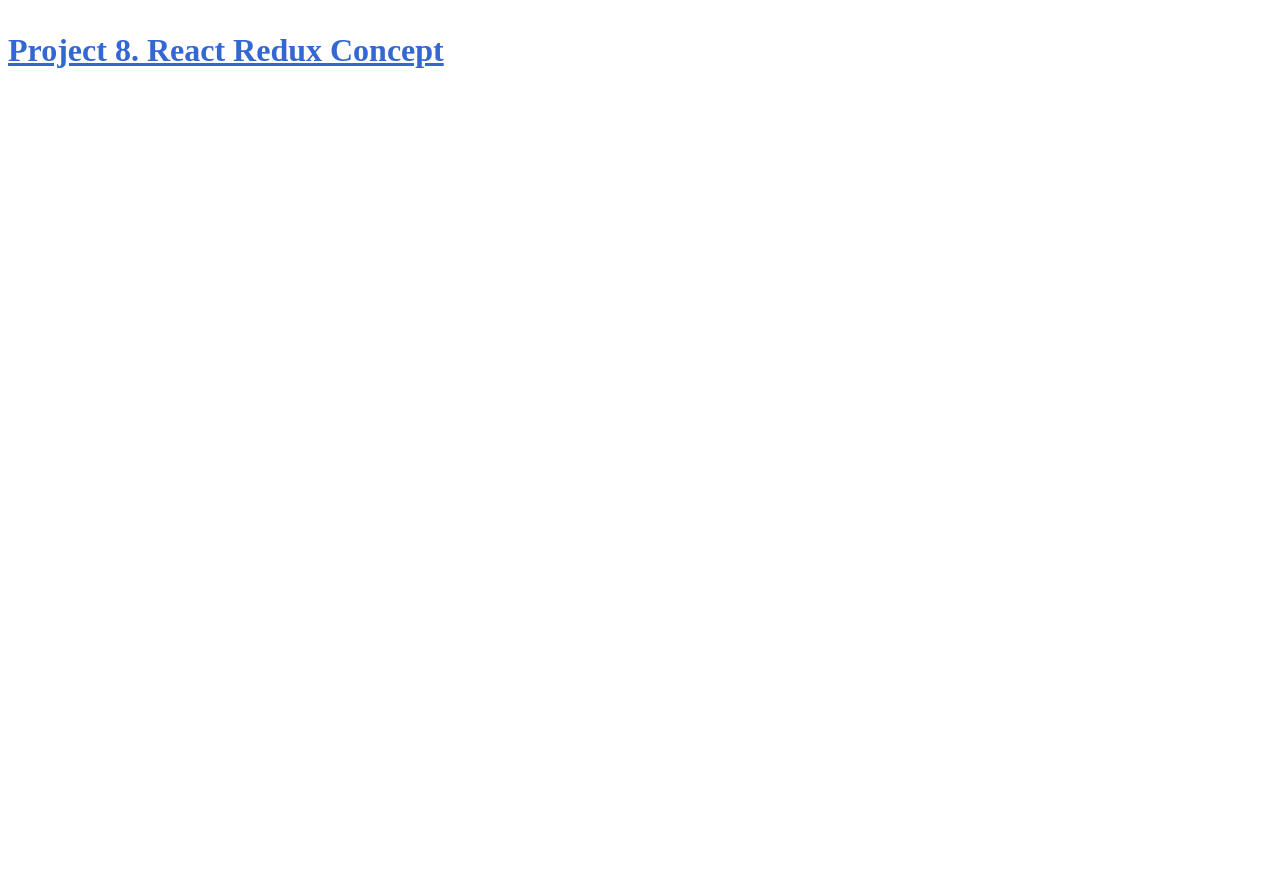
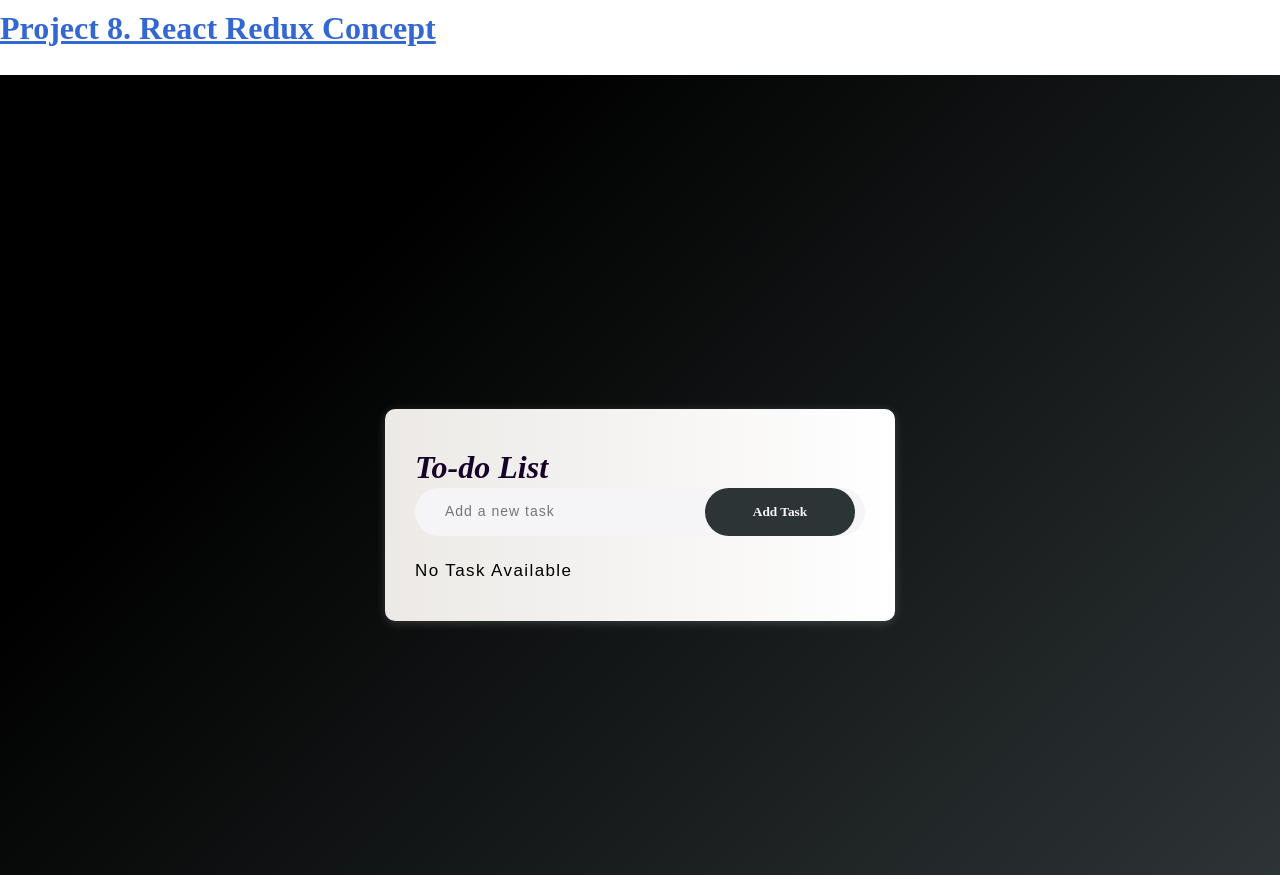
Before and after one commit to Yogesh-K-Matkar/react_concept_react_app, a React (Vite) app: page /contact in a window 1280 px wide. Before the commit the page ends 800 px from the top, so only its background shows below. Built offline with nearby package versions, Linux system fonts and the light colour scheme.

Commit message:
update in React Redux project

```diff
--- a/package.json
+++ b/package.json
@@ -10,6 +10,7 @@
     "preview": "vite preview"
   },
   "dependencies": {
+    "@redux-devtools/extension": "^3.3.0",
     "@tailwindcss/vite": "^4.1.12",
     "@tanstack/react-query": "^5.85.6",
     "@tanstack/react-query-devtools": "^5.85.6",
--- a/src/ReactReduxApp.jsx
+++ b/src/ReactReduxApp.jsx
@@ -3,9 +3,11 @@
 import ReactRedux from "./components/projects/ReactRedux/pages/ReactRedux";
 
 const ReactReduxApp = () => {
-  <Provider store={taskStore}>
-    <ReactRedux />
-  </Provider>;
+  return (
+    <Provider store={taskStore}>
+      <ReactRedux />
+    </Provider>
+  );
 };
 
 export default ReactReduxApp;
--- a/src/ReactReduxIndex.css
+++ b/src/ReactReduxIndex.css
@@ -0,0 +1,141 @@
+* {
+ margin:0;
+ padding:0;
+ }
+
+html
+{
+ font-size: 62.5%;
+ font-family: 'Urbanist', sans-serif;
+}
+
+body {
+ font-size: 1.6rem;
+}
+
+p,
+li,
+input
+{
+ font-size: 1.7rem;
+ letter-spacing: 0.14rem;
+}
+
+::placeholder{
+ font-family: 'Urbanist', sans-serif;
+ font-size: 1.4rem;
+letter-spacing: 0.1rem;}
+
+button,h1{font-family: 'Montserrat';}
+
+/* Background setup */
+.todo-container {
+ display: flex;
+ justify-content: center;
+ align-items: center;
+ min-height: 100vh;
+ width: 100%;
+ /* background: linear-gradient(135deg, #0f0f0f, #1a1a1a); */
+ background-color: #2d3436;
+ background-image: linear-gradient(315deg, #2d3436 0%, #000000 74%);
+
+}
+
+/* Card container */
+.todo-app {
+ width: 100%;
+ max-width: 45rem;
+ margin:10rem auto 2rem;
+ padding: 4rem 3rem;
+ border-radius: 1rem;
+ background:linear-gradient(to right,#ece9e6,#ffffff );
+ box-shadow: rgba(225,225, 225, 0.2) 0rem 0.2rem 1rem;
+ -webkit-border-radius: 1rem;
+ -moz-border-radius: 1rem;
+ -ms-border-radius: 1rem;
+ -o-border-radius: 1rem;
+}
+
+/* Heading */
+.todo-app h1 {
+ color: #16032a;
+ display: flex;
+ align-items: center;
+ margin-bottom: 2px;
+}
+
+.todo-app i{
+margin-right:1rem;
+}
+/* Input and Button container */
+/* Container for input and button aligned in one line */
+.row {
+ display: flex;
+ /*space between input and button*/
+ align-items: center;
+ justify-content: space-between;
+ border-radius:3rem ;
+ padding-left:2rem;
+ margin-bottom: 2.5rem;
+ background-color: #f5f5f7;
+}
+
+/* Input field */
+input {
+  flex: 1;
+  border: none;
+  outline: none;
+  background-color: transparent;
+  padding: 1rem;
+  font-family: 'Urbanist', sans-serif;
+  width: 25rem;
+}
+
+
+
+/* Button */
+button {
+ border: none;
+ outline: none;
+ width: 15rem;
+ padding: 1.6rem 5px;
+ background-color: #2d3436;
+ color: #f5f7f8;
+ font-weight: 800;
+ border-radius: 4rem;
+ cursor: pointer;
+ -webkit-border-radius: 4rem;
+ -moz-border-radius: 4rem;
+ -ms-border-radius: 4rem;
+ -o-border-radius: 4rem;
+}
+
+ul li{
+ list-style: square;
+ padding: 1rem 8rem 1rem 5rem;
+ user-select: none;
+ cursor: pointer;
+ position: relative;
+ display: flex;
+ align-items: center;
+ justify-content: space-between;
+ /* background-color: rgb(151,151,151); */
+ gap: 1.2rem;
+}
+
+.row button:hover {
+ background: #444;
+}
+
+ul li:hover{
+ background-color: rgb(234,2,2,0.1);
+}
+
+ul li .icon-style{
+ color:red;
+}
+
+ul li.checked{
+ color: #5555;
+ text-decoration: line-through;
+}
--- a/src/components/projects/ReactRedux/components/UI/Todo.jsx
+++ b/src/components/projects/ReactRedux/components/UI/Todo.jsx
@@ -1,92 +1,76 @@
-//import { MdDeleteForever } from "react-icons/md";
-//import { useStore } from "react-redux";
+import { useState } from "react";
+import { MdDeleteForever } from "react-icons/md";
+import { addTask, deleteTask } from "../../store/action";
+
+import { useDispatch, useSelector } from "react-redux";
 
 const Todo = () => {
+  const [newTask, setNewTask] = useState("");
+
+  const tasks = useSelector((store) => store.tasks);
+
+  console.log("State as Task from Store:-", tasks);
+
+  const dispatch = useDispatch();
+
+  const handleSubmitNewTask = (e) => {
+    e.preventDefault();
+
+    dispatch(addTask({ name: newTask }));
+
+    return setNewTask("");
+  };
+
+  const handleTaskDelete = (e, index) => {
+    e.preventDefault();
+    console.log("Index:-", index);
+
+    dispatch(deleteTask({ index: index }));
+
+    return setNewTask("");
+  };
+
   return (
-    <div className="container">
+    <div className="todo-container">
       <div className="todo-app">
         <h1>
-          <i className="fa-regular fa-pen-to-square"></i>To-do List:
+          <i className="fa-regular fa-pen-to-square">To-do List</i>
         </h1>
         <div className="row">
-          <form>
-            <input type="text" id="input-box" placeholder="Add a new task" />
-            <button type="submit">Add</button>
+          <form onSubmit={(e) => handleSubmitNewTask(e)}>
+            <input
+              type="text"
+              id="input-box"
+              placeholder="Add a new task"
+              required
+              value={newTask}
+              onChange={(e) => setNewTask(e.target.value)}
+            />
+            <button type="submit">Add Task</button>
           </form>
         </div>
-        <ul id="list-container"></ul>
+        <ul id="list-container">
+          {tasks.length === 0 ? (
+            <p>No Task Available</p>
+          ) : (
+            tasks?.map((task, index) => (
+              <li key={index}>
+                <p>
+                  {index}: {task}
+                </p>
+                <div>
+                  <MdDeleteForever
+                    className="icon-style"
+                    onClick={(e) => handleTaskDelete(e, index)}
+                  />
+                </div>
+              </li>
+            ))
+          )}
+        </ul>
       </div>
     </div>
   );
-
-  // const taskStore = useStore();
-
-  // console.log("Current Task:-", taskStore.getState());
-
-  // //Action Creator
-  // const addTask = (TaskPayload) => {
-  //   return {
-  //     type: "task/add",
-  //     payload: { taskDetails: TaskPayload },
-  //   };
-
-  //   //console.log("Added Task:-", taskStore.getState());
-  // };
-  // const deleteTask = (TaskPayload) => {
-  //   return {
-  //     type: "task/delete",
-  //     payload: { taskDetails: TaskPayload },
-  //   };
-
-  //   //console.log("Deleted Task:-", taskStore.getState());
-  // };
-
-  // //
-
-  // return (
-  //   <>
-  //     <h1>Content:-</h1>
-  //     <button
-  //       value="add"
-  //       // onClick={() =>
-  //       //   taskStore.dispatch({
-  //       //     type: "task/add",
-  //       //     payload: { formName: "Task", taskDetails: { name: "Task Add-1" } },
-  //       //   })
-  //       // }
-
-  //       onClick={() => taskStore.dispatch(addTask({ name: "Task Add-1" }))}
-  //     >
-  //       Add Task1
-  //     </button>
-  //     <button
-  //       value="add"
-  //       // onClick={() =>
-  //       //   taskStore.dispatch({
-  //       //     type: "task/add",
-  //       //     payload: { formName: "Task", taskDetails: { name: "Task Add-2" } },
-  //       //   })
-  //       // }
-
-  //       onClick={() => taskStore.dispatch(addTask({ name: "Task Add-2" }))}
-  //     >
-  //       Add Task2
-  //     </button>
-  //     <button
-  //       value="delete"
-  //       // onClick={() =>
-  //       //   taskStore.dispatch({
-  //       //     type: "task/delete",
-  //       //     payload: { formName: "Task", taskDetails: { name: "Task Add-1" } },
-  //       //   })
-  //       // }
-
-  //       onClick={() => taskStore.dispatch(deleteTask({ name: "Task Add-1" }))}
-  //     >
-  //       <MdDeleteForever style={{ color: "red" }} />
-  //     </button>
-  //   </>
-  // );
 };
 
 export default Todo;
--- a/src/components/projects/ReactRedux/store/action.js
+++ b/src/components/projects/ReactRedux/store/action.js
@@ -3,16 +3,40 @@
 const DELETE_TASK = "task/delete";
 
 export const taskAction = (state, actionTaken, payloadDetails) => {
+  let taskIndex = 0;
+  let taskName = "";
+
+  if (payloadDetails === undefined) {
+    return state;
+  } else if (payloadDetails.taskDetails === undefined) {
+    return state;
+  } else {
+    if (
+      actionTaken === ADD_TASK &&
+      payloadDetails.taskDetails.name === undefined
+    ) {
+      return state;
+    } else if (
+      actionTaken === DELETE_TASK &&
+      payloadDetails.taskDetails.index === undefined
+    ) {
+      return state;
+    } else {
+      taskIndex = payloadDetails.taskDetails.index;
+      taskName = payloadDetails.taskDetails.name;
+    }
+  }
+
   switch (actionTaken) {
     case ADD_TASK:
       return {
         ...state,
-        tasks: [...state.tasks, payloadDetails.taskDetails.name],
+        tasks: [...state.tasks, taskName],
       };
 
     case DELETE_TASK:
       const updatedTask = state.tasks.filter(
-        (task) => task !== payloadDetails.taskDetails.name
+        (task, index) => index !== taskIndex
       );
 
       return {
@@ -24,3 +48,18 @@
       return state;
   }
 };
+
+//Action Creator
+export const addTask = (TaskPayload) => {
+  return {
+    type: "task/add",
+    payload: { taskDetails: TaskPayload },
+  };
+};
+
+export const deleteTask = (TaskPayload) => {
+  return {
+    type: "task/delete",
+    payload: { taskDetails: TaskPayload },
+  };
+};
--- a/src/components/projects/ReactRedux/store/store.js
+++ b/src/components/projects/ReactRedux/store/store.js
@@ -1,4 +1,5 @@
 import { createStore } from "redux";
 import { taskReducer } from "./reducers";
+import { composeWithDevTools } from "@redux-devtools/extension";
 
-export const taskStore = createStore(taskReducer);
+export const taskStore = createStore(taskReducer, composeWithDevTools());
--- a/src/main.jsx
+++ b/src/main.jsx
@@ -38,8 +38,8 @@
 
 export const LoadComponent = () => {
   const styleTitle = {
-    marginTop: "2rem",
-    marginBottom: "5rem",
+    marginTop: "1rem",
+    marginBottom: "1rem",
     color: "Highlight",
   };
 
```
Also changed, not shown: 2 other files (tests, documents, lock files or other folders).
